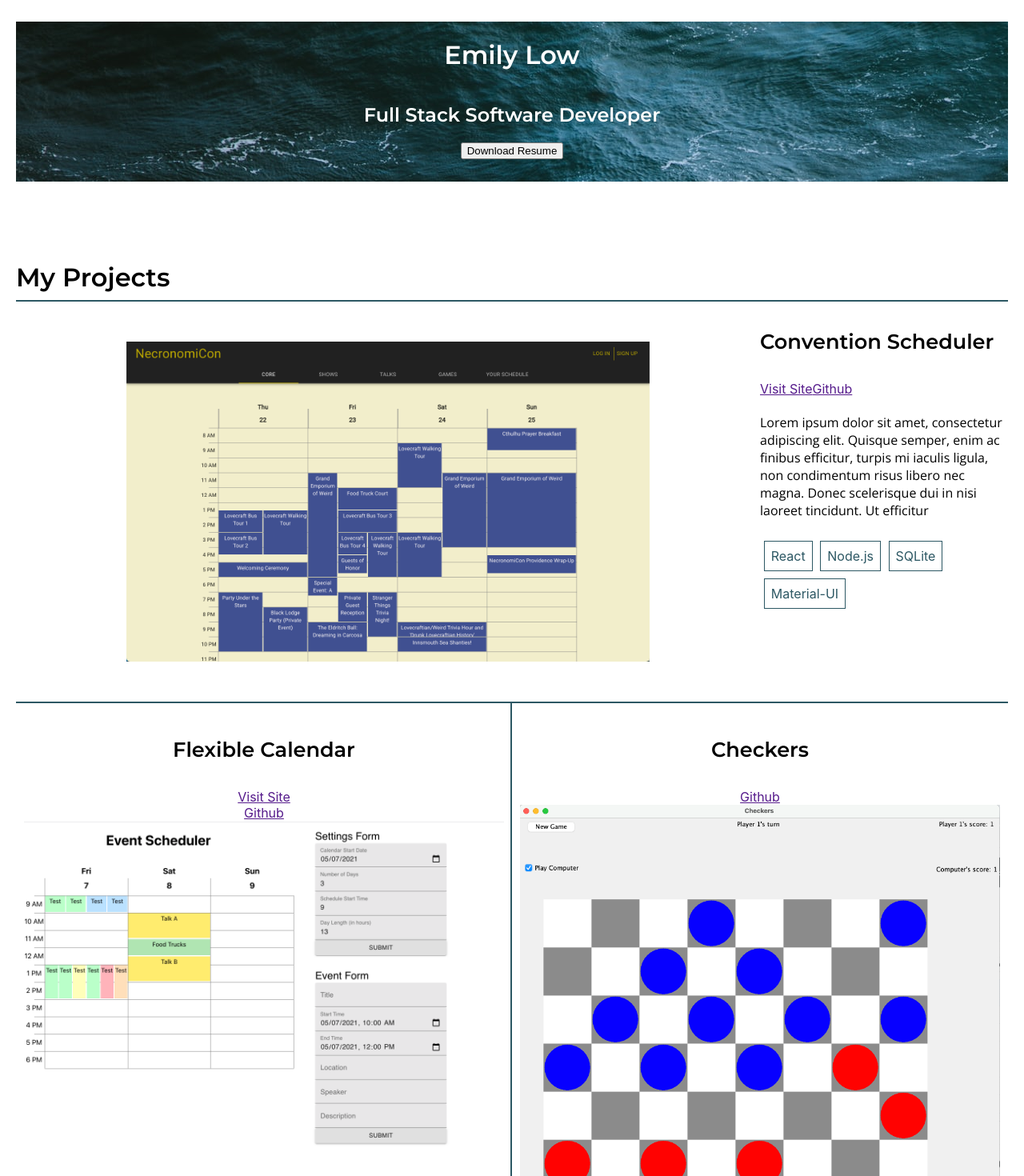
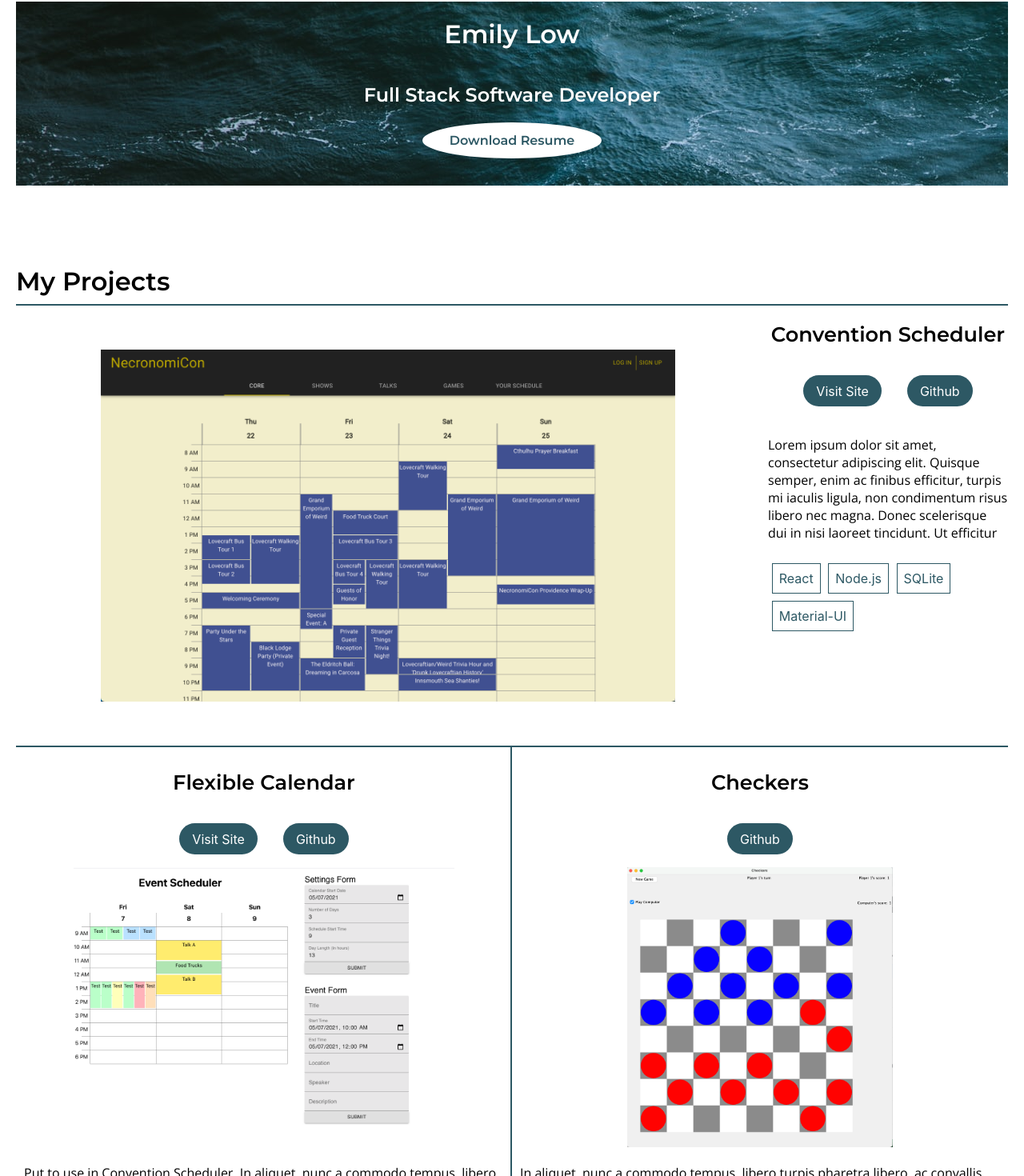
Before and after one commit to EmilyLow/portfolio-site, a React (Create React App) app: page / in a window 1280 px wide. Shown: the part 68-1538 px from the top of the page at 80% size. Built offline with nearby package versions, Linux system fonts and the light colour scheme.

Commit message:
Added button hover

```diff
--- a/src/App.js
+++ b/src/App.js
@@ -17,17 +17,21 @@ function App() {
         <h1>Emily Low</h1>
         <h2>Full Stack Software Developer</h2>
         {/* Make oval and white and change on hover */}
-        <button>Download Resume</button>
+        <ResumeButton>Download Resume</ResumeButton>
         </StyledHeader>
         <ProjectBorder>
           <ProjectHeader>My Projects</ProjectHeader>
         </ProjectBorder>
+
         <BigProjectPicture src = {conventionImage}/>
 
         <BigProjectDesc>
           <StyledH4> Convention Scheduler</StyledH4>
-          <a href=''>Visit Site</a>
-          <a href=''>Github</a>
+          <ButtonHolder>
+            <LinkButton href=''>Visit Site</LinkButton>
+            <LinkButton href=''>Github</LinkButton>
+          </ButtonHolder>
+
           <StyledP>Lorem ipsum dolor sit amet, consectetur adipiscing elit. Quisque semper, enim ac finibus efficitur, turpis mi iaculis ligula, non condimentum risus libero nec magna. Donec scelerisque dui in nisi laoreet tincidunt. Ut efficitur </StyledP>
           <RectHolder>
             <Rect>React</Rect>
@@ -41,9 +45,14 @@ function App() {
 
         <SmallProjectA>
           <StyledH4>Flexible Calendar</StyledH4>
-          <a href=''>Visit Site</a>
-          <a href=''>Github</a>
-          <PicA src={schedulerImage}/>
+          <ButtonHolder>
+            <LinkButton href=''>Visit Site</LinkButton>
+            <LinkButton href=''>Github</LinkButton>
+          </ButtonHolder>
+          <PicHolder>
+            <PicA src={schedulerImage}/>
+          </PicHolder>
+
           <StyledP>Put to use in Convention Scheduler. In aliquet, nunc a commodo tempus, libero turpis pharetra libero, ac convallis eros tellus eget sapien. Morbi laoreet scelerisque enim, vestibulum vestibulum elit cursus at. </StyledP>
           <RectHolder>
             <Rect>React</Rect>
@@ -56,9 +65,13 @@ function App() {
 
         <SmallProjectB>
           <StyledH4>Checkers</StyledH4>
+          <ButtonHolder>
+            <LinkButton href=''>Github</LinkButton>
+          </ButtonHolder>
+          <PicHolder>
+             <PicB src={checkersImage}/>
+          </PicHolder>
 
-          <a href=''>Github</a>
-          <PicB src={checkersImage}/>
           <StyledP>In aliquet, nunc a commodo tempus, libero turpis pharetra libero, ac convallis eros tellus eget sapien. Morbi laoreet scelerisque enim, vestibulum vestibulum elit cursus at. </StyledP>
           <RectHolder>
             <Rect>Java</Rect>
@@ -80,8 +93,9 @@ export default App;
 
 const GridDiv = styled.div`
   display: grid;
-  grid-template-columns: [first] 1fr 1fr [midpoint] 1fr  1fr [last];
-  grid-template-rows: 5% 200px 150px 500px 300px 300px auto;
+
+  grid-template-columns: [first] minmax(150px, 1fr) minmax(150px, 1fr) [midpoint] minmax(150px, 1fr)  minmax(150px, 1fr) [last];
+  grid-template-rows: 50px 230px 150px 550px 300px 300px auto;
 
   margin: 20px;
 `;
@@ -106,6 +120,7 @@ const RectHolder = styled.div`
   flex-wrap: wrap;
   width: 100%;
 
+
 `;
 
 const Rect = styled.a`
@@ -117,6 +132,48 @@ const Rect = styled.a`
 
 `;
 
+const ButtonHolder = styled.div`
+  display: flex;
+`;
+
+const LinkButton = styled.a`
+  text-decoration: none;
+  background: #2d5864;
+  color: white;
+  //Set hover
+
+  padding: 0.6em 1em;
+  margin: 1em;
+  border-radius: 30px;
+
+
+  &:hover {
+   opacity: 0.8;
+  }
+`;
+
+const ResumeButton = styled.a`
+  box-sizing: border-box;
+  color: #2d5864;
+  background: white;
+  font-weight: bold;
+  border: 2px solid white;
+  padding: .7em 2em;
+  //border-radius: 60px;
+  border-radius: 50%;
+
+  &:hover {
+
+    background-color: Transparent;
+
+    color: white;
+
+
+
+   }
+
+
+`;
 
 const StyledHeader = styled.div`
   grid-column: 2 / span 2;
@@ -137,8 +194,10 @@ const ProjectHeader = styled.h3`
 `;
 
 const StyledH4 = styled.h4`
+  margin: 20px 0px;
   font-size: 1.6rem;
   font-family: 'Montserrat', sans-serif;
+  text-align: center;
 `;
 
 const StyledP = styled.h4`
@@ -192,9 +251,12 @@ const BigProjectPicture = styled.img`
 
 const BigProjectDesc = styled.div`
   grid-column: 4 / last;
-  grid-row: 4
+  grid-row: 4;
   display: flex;
   flex-direction: column;
+  align-items: center;
+
+  margin-left: 10px;
 
 `;
 
@@ -202,7 +264,7 @@ const BigProjectDesc = styled.div`
 
 const SmallProjectA = styled.div`
   margin: 10px;
-
+  //width: 50%;
   grid-column: first / midpoint;
   grid-row: 5 / span 2;
   display: flex;
@@ -211,10 +273,13 @@ const SmallProjectA = styled.div`
 
 
 
+
+
 `;
 
 const SmallProjectB = styled.div`
   margin: 10px;
+  //width: 50%;
   grid-column: midpoint / end;
   grid-row: 5 / span 2;
   display: flex;
@@ -223,16 +288,34 @@ const SmallProjectB = styled.div`
 
 
 
-`;
-
-const PicA = styled.img`
-  max-width: 100%;
 
 `;
 
+//Could try putting images in equal fixed size-divs. Or relative fixed size divs.
+const PicA = styled.img`
+   max-width: 100%;
+  //min-height: 300px;
+  //max-height: 450px;
+  max-height: 100%;
+`;
+
 const PicB = styled.img`
-  max-width: 100%;
+   max-width: 100%;
+  //min-height: 300px;
+  // max-height: 450px;
+    max-height: 100%;
 
+
+`;
+
+const PicHolder = styled.div`
+  width: 100%;
+  max-height: 350px;
+ // min-height: 100px;
+  // max-height: 80%;
+  // min-height: 40%;
+  display: flex;
+  justify-content: center;
 
 `;
 
```
